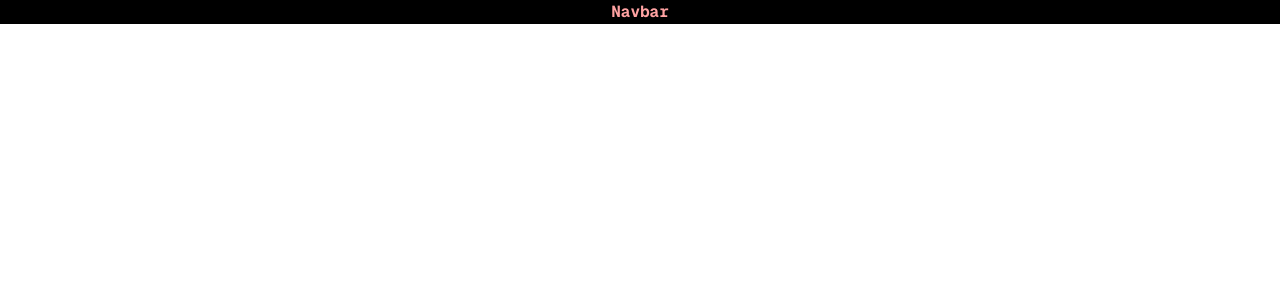
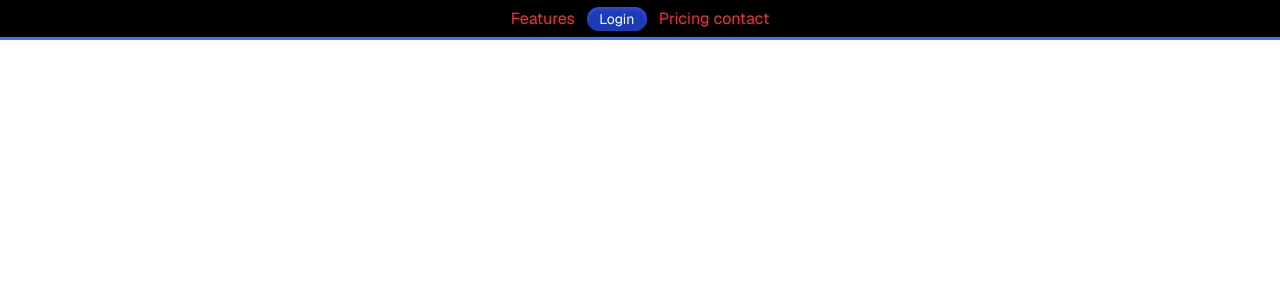
Before and after one commit to Ashutoshx7/XICOR-UI-, a Next.js app: page / in a window 1280 px wide. Shown: the top 300 px of the page. Built offline with nearby package versions, Linux system fonts and the light colour scheme.

Commit message:
navbar/button

```diff
--- a/components/ui/navbar.tsx
+++ b/components/ui/navbar.tsx
@@ -3,8 +3,11 @@ import React from 'react'
 
 const Navbar = () => {
   return (
-    <div className='flex justify-center '>
-      <div className='w-full flex justify-center bg-black font-bold text-red-300 font-mono border-b-2 border-white '>Navbar</div>
+    <div className='flex justify-center  '>
+      <div className='w-full h-10  flex justify-center bg-black  text-red-500 font-sans border-b-3 border-blue-500 items-center gap-3 '>Features
+        <button className=' bg-blue-800 w-15 h-6 rounded-2xl  text-sm py-0.5 inner flex justify-center text-white font-sans inset-shadow-sm inset-shadow-indigo-500/50'>Login</button>Pricing contact
+      </div>
+
     </div>
   );
 }
```
